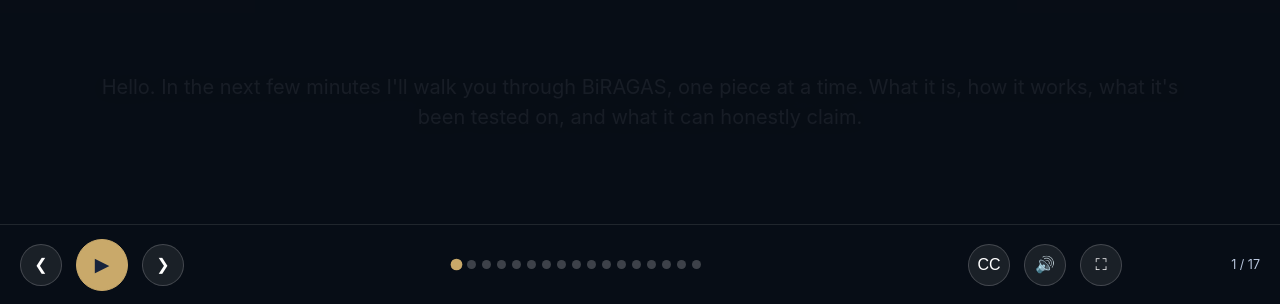
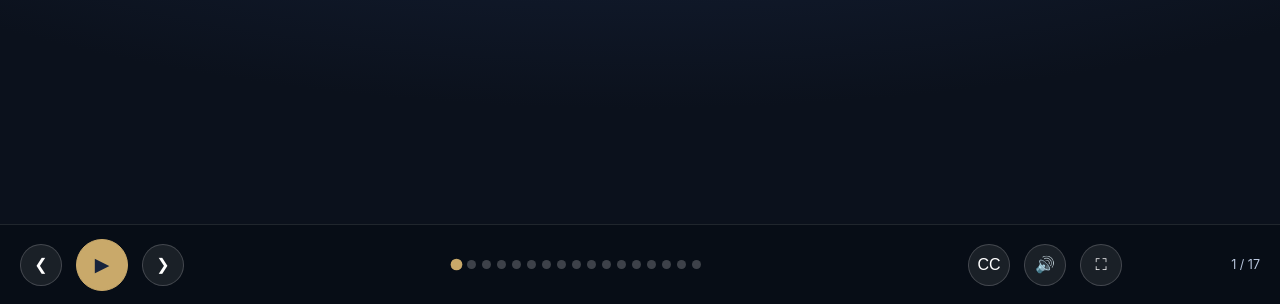
Before and after one commit to mayasss-gif/biragas-illustrations, a plain HTML site: page narrated/index.html in a window 1280 px wide. Shown: the part 496-800 px from the top of the page. Drawn offline with Linux system fonts and the light colour scheme.

Commit message:
Make the opening overlay opaque
The gate was translucent, so the first scene showed through it and the
wordmark appeared twice on the frame everyone sees first.

Co-Authored-By: Claude Opus 5 <noreply@anthropic.com>

```diff
--- a/narrated/index.html
+++ b/narrated/index.html
@@ -140,8 +140,8 @@ button.cb.big{width:52px;height:52px;background:var(--gold);color:#17233c;border
 #dots b{width:9px;height:9px;border-radius:50%;background:rgba(255,255,255,.22);cursor:pointer}
 #dots b.on{background:var(--gold);transform:scale(1.3)}
 #meta{font-size:12.5px;color:var(--mist);min-width:124px;text-align:right}
-#gate{position:absolute;inset:0;background:rgba(8,13,22,.93);display:flex;flex-direction:column;
-align-items:center;justify-content:center;z-index:30;cursor:pointer}
+#gate{position:absolute;inset:0;z-index:30;cursor:pointer;display:flex;flex-direction:column;
+align-items:center;justify-content:center;background:radial-gradient(120% 80% at 50% 28%,#1b2947 0%,#0B111C 70%)}
 #gate img{height:54px;margin-bottom:26px}
 #gate .pl{width:84px;height:84px;border-radius:50%;background:var(--gold);color:#17233c;
 display:flex;align-items:center;justify-content:center;font-size:30px;margin-bottom:18px}
```
